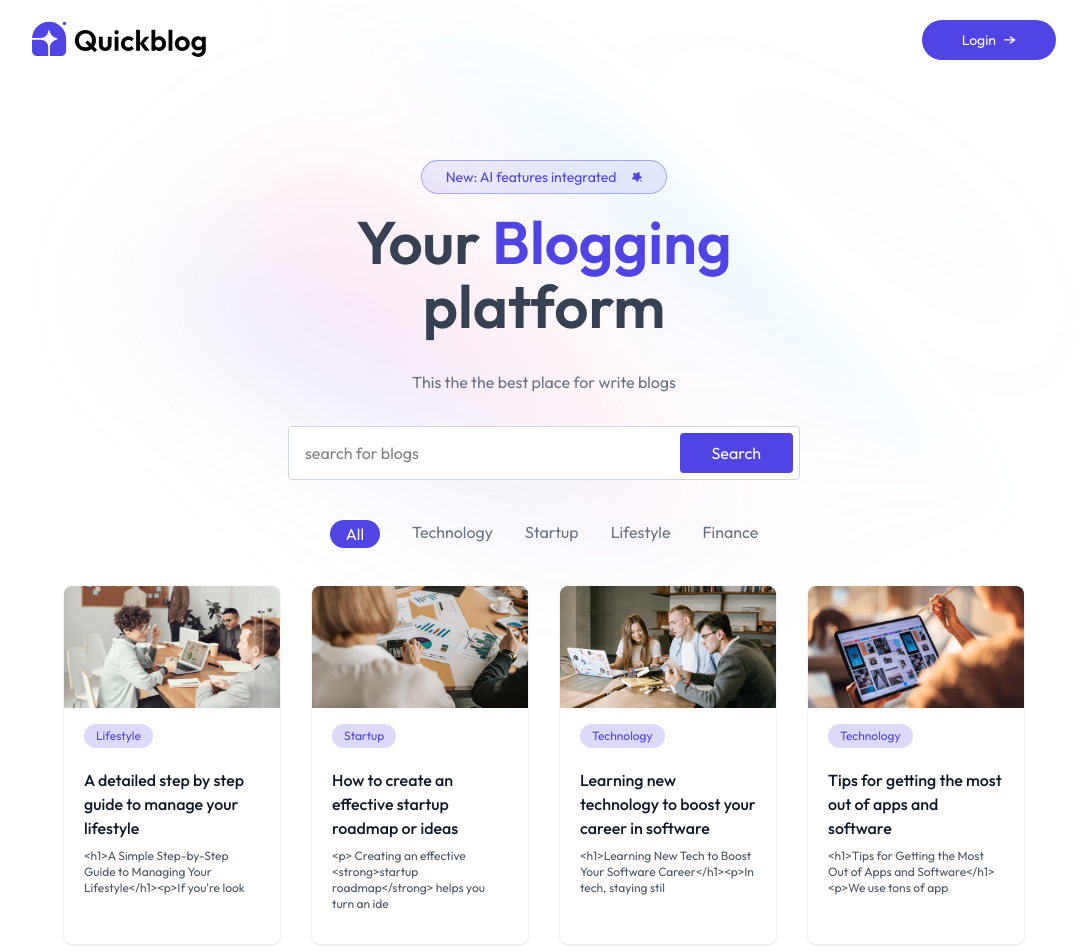
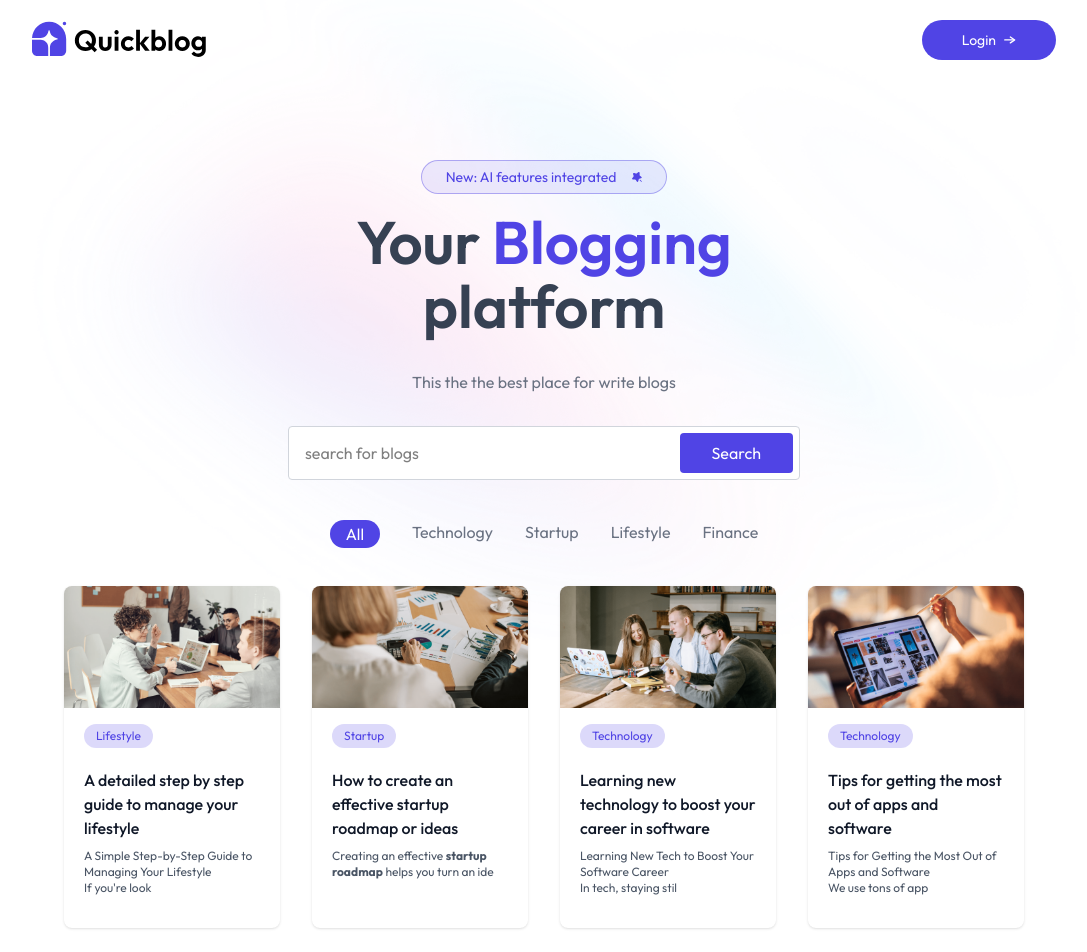
Before and after one commit to Shaswata-codes/Blog-App, a React (Vite) app in the folder client/: page / in a window 1280 px wide. Shown: the top 952 px of the page, without its empty margins (96-1183 px from the left). Built offline with nearby package versions, Linux system fonts and the light colour scheme; a web font is replaced by a local one.

Commit message:
NewsLetter Added

```diff
--- a/client/src/App.jsx
+++ b/client/src/App.jsx
@@ -8,7 +8,7 @@ const App = () => {
     <div>
       <Routes>
         <Route path='/' element={<Home/>} />
-        <Route path='/blog' element={<Blog/>} />
+        <Route path='/blog/:id' element={<Blog/>} />
       </Routes>
     </div>
   )
--- a/client/src/components/BlogCard.jsx
+++ b/client/src/components/BlogCard.jsx
@@ -19,8 +19,8 @@ const BlogCard = ({ blog }) => {
 
       <div className="p-5">
         <h5 className="mb-2 font-medium text-gray-900">{title}</h5>
-        <p className="mb-3 text-xs text-gray-600">
-          {description?.slice(0, 80)}
+        <p className="mb-3 text-xs text-gray-600" dangerouslySetInnerHTML={{"__html":description.
+        slice(0,80)}}>
         </p>
       </div>
     </div>
--- /dev/null
+++ b/client/src/components/NewsLetter.jsx
@@ -0,0 +1,18 @@
+import React from 'react'
+
+const NewsLetter = () => {
+  return (
+    <div>
+      <h1>Never Miss Shas Blog</h1>
+      <p>Subscribe to get latest infos about tech and news</p>
+      <form>
+        <input className='border border-gray-300 rounded-md h-full border-r-0 outline-none w-full rounded-r-none px-3 text-gray-500' type="text" placeholder='Enter your Email ID' required/>
+        <button type='submit' className='md:px-12 px-8 h-full text-white
+        bg-primary/80 hover:bg-primary transition-all cursor-pointer
+        rounded-md rounded-l-none'>Subscribe</button>
+      </form>
+    </div>
+  )
+}
+
+export default NewsLetter
```
